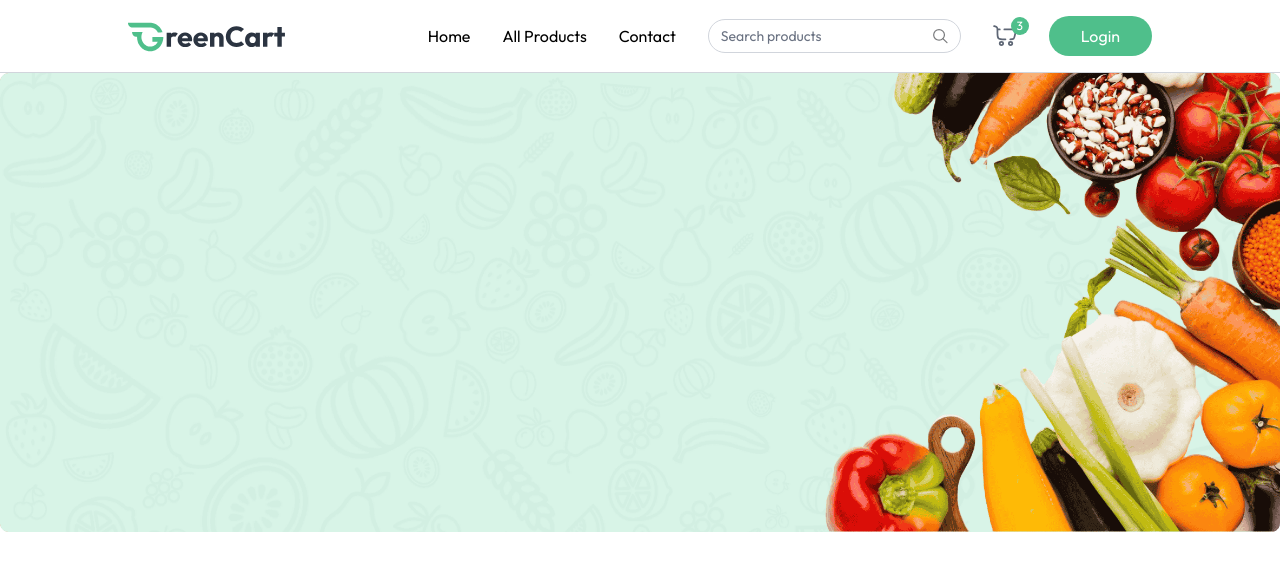
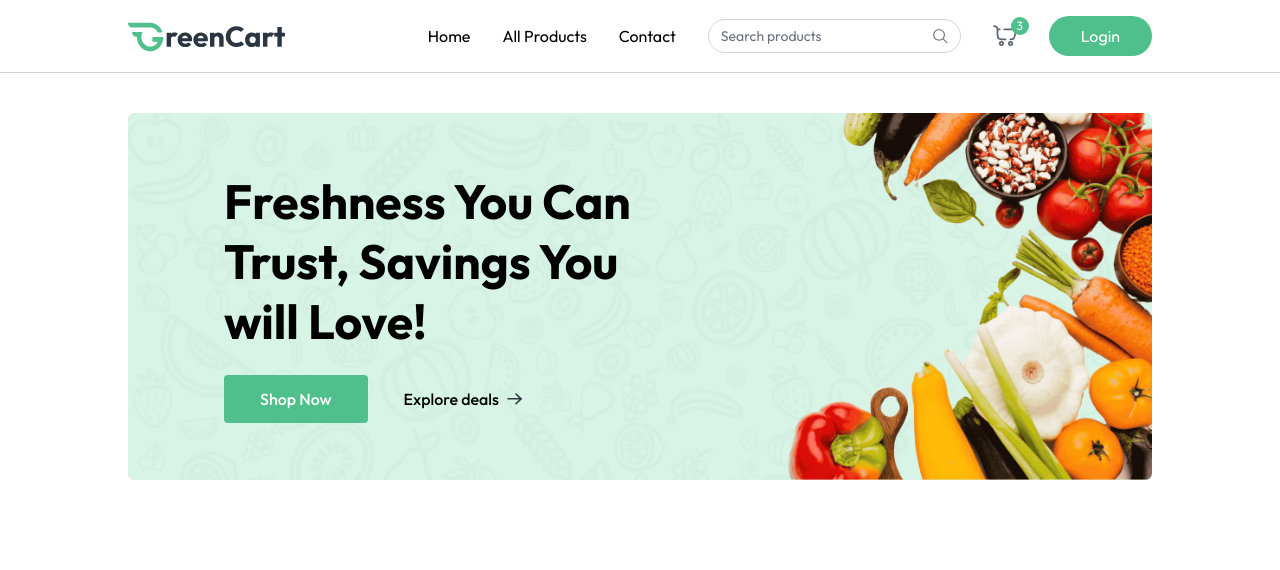
Before and after one commit to gurpreet-brar/greenCart, a React (Vite) app: page / in a window 1280 px wide. Shown: the top 570 px of the page. Built offline with nearby package versions, Linux system fonts and the light colour scheme.

Commit message:
add banner section

```diff
--- a/src/App.jsx
+++ b/src/App.jsx
@@ -1,14 +1,18 @@
-import MainBanner from "./components/MainBanner";
+import Home from "./pages/Home";
 import NavBar from "./components/NavBar";
-import { Routes, Route } from "react-router-dom";
+import { Routes, Route, useLocation } from "react-router-dom";
 
 function App() {
+  const isSellerPath = useLocation().pathname.includes("seller");
+
   return (
     <div>
-      <NavBar />
-      <div>
+      {isSellerPath ? <></> : <NavBar />}
+      <div
+        className={`${isSellerPath ? "" : "px-6 md:px-16 lg:px-24 xl:px-32"}`}
+      >
         <Routes>
-          <Route path="/" element={<MainBanner />} />
+          <Route path="/" element={<Home />} />
         </Routes>
       </div>
     </div>
--- a/src/components/MainBanner.jsx
+++ b/src/components/MainBanner.jsx
@@ -1,10 +1,42 @@
 import { assets } from "../assets/assets";
+import { Link } from "react-router-dom";
 
 function MainBanner() {
   return (
     <div className="relative">
       <img src={assets.main_banner_bg} className="hidden md:block w-full" />
       <img src={assets.main_banner_bg_sm} className=" md:hidden w-full" />
+
+      <div className="absolute inset-0 flex flex-col items-center md:items-start justify-end md:justify-center pb-24 md:pb-0 px-4 md:pl-18 lg:pl-24">
+        <h1 className="text-3xl md:text-4xl lg:text-5xl font-bold text-center md:text-left max-w-72 md:max-w-80 lg:max-w-105 leading-tight lg:leading-15">
+          Freshness You Can Trust, Savings You will Love!
+        </h1>
+
+        <div className="flex items-center mt-6 font-medium">
+          <Link
+            to="/products"
+            className="group bg-primary hover:bg-primary-dull flex items-center gap-2 px-7 md:px-9 py-3 transition rounded text-white cursor-pointer "
+          >
+            Shop Now
+            <img
+              className="md:hidden transition group-focus:translate-x-1"
+              src={assets.white_arrow_icon}
+              alt="arrow icon"
+            />
+          </Link>
+          <Link
+            to="/products"
+            className="group hidden md:flex items-center gap-2 px-9 py-3  cursor-pointer "
+          >
+            Explore deals
+            <img
+              className="transition group-hover:translate-x-1"
+              src={assets.black_arrow_icon}
+              alt="arrow icon"
+            />
+          </Link>
+        </div>
+      </div>
     </div>
   );
 }
```
